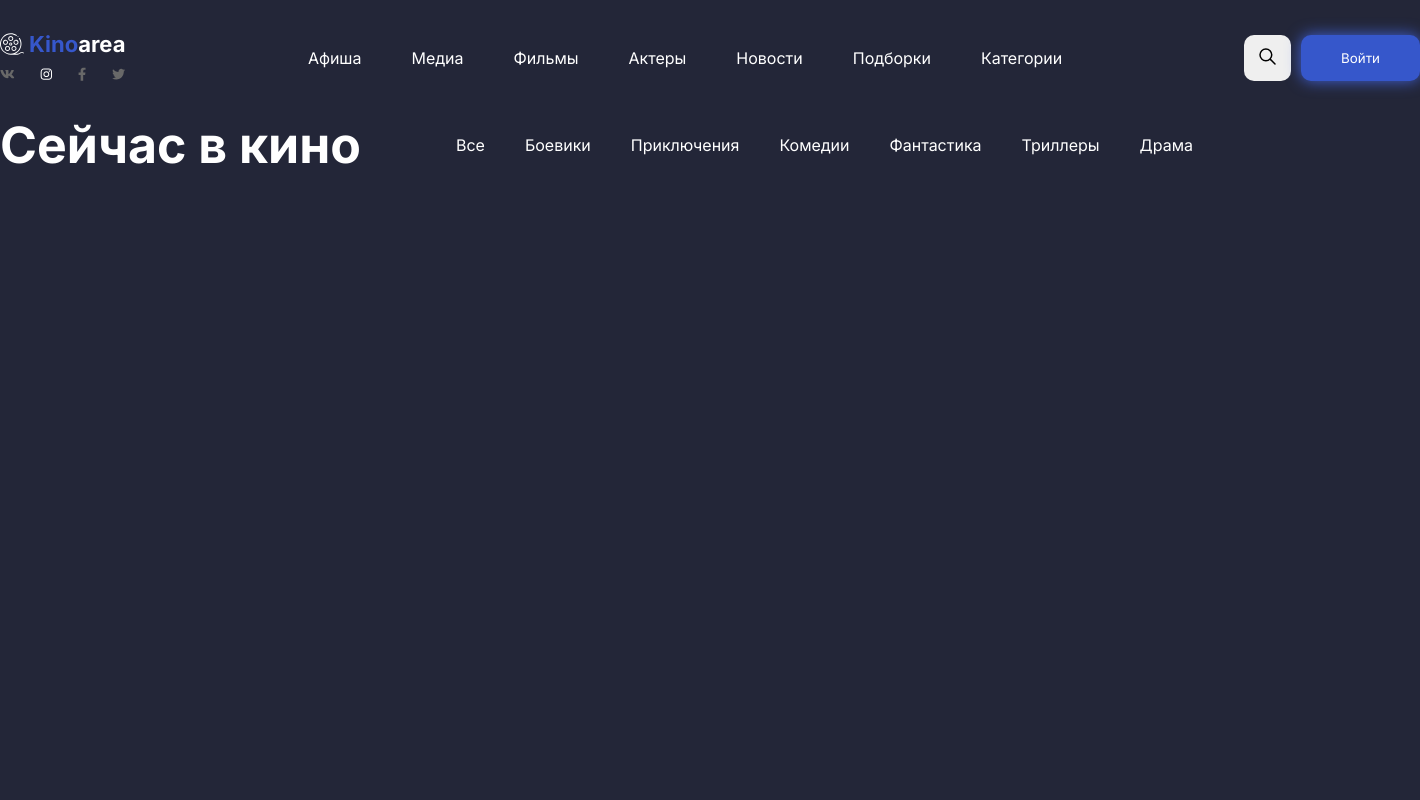
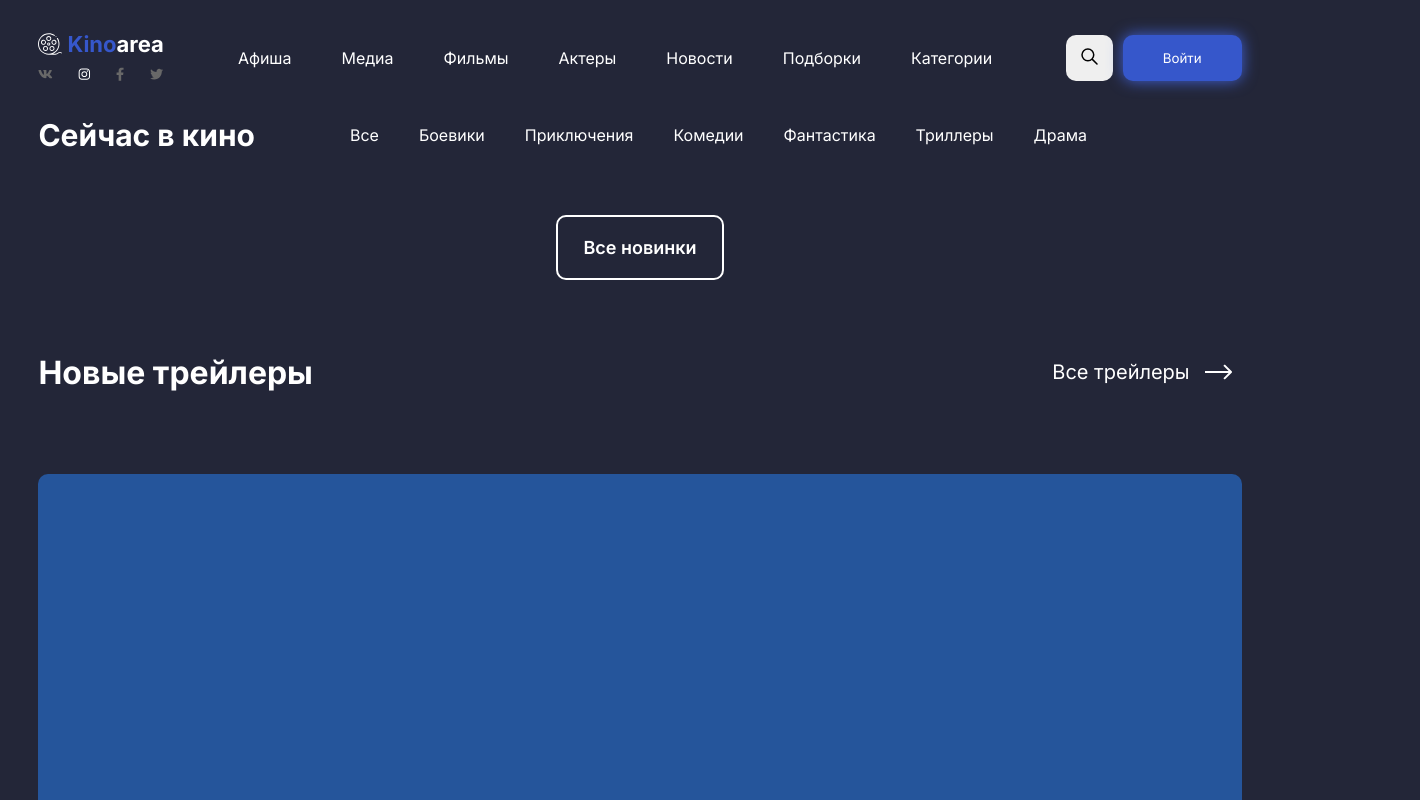
Before and after one commit to Amal-web-dev/KinoArea, a website built with Vite: page index.html in a window 1280 px wide. Shown: the top 800 px of the page, 1420 px wide, since content can reach past the window. Built offline with nearby package versions, Linux system fonts and the light colour scheme; no server answers; files whose address does not match are found by name.

Commit message:
almost finished trailer

```diff
--- a/index.html
+++ b/index.html
@@ -10,7 +10,7 @@
   <body>
 
     <div class="container">
-    <header>
+    <!-- <header>
       <div class="header-left">
         <div class="cinema-icon-block">
         <img src="./public/icon/cinema-icon.svg" class="cinema-logo" draggable="false">
@@ -44,10 +44,10 @@
       </div>
       </div>
       <div class="header-right">
-        <button class="search-btn"><img src="./public/icon/search-icon.svg" alt=""></button>
+        <button class="search-btn"><img src="./public/icon/search-icon.svg"></button>
         <button class="btn-sign-in">Войти</button>
       </div>
-    </header>
+    </header> -->
 
     <div class="genre-block">
       <div class="h1-block-movie-now">
@@ -73,6 +73,33 @@
           </div>
         </div> -->
       </div>
+      <div class="btn-block">
+        <button>Все новинки</button>
+      </div>
+
+      <div class="new-trailer-block">
+        <div class="block-trailer">
+          <h1>Новые трейлеры</h1>
+          <div class="trailer-right">
+          <p>Все трейлеры</p>
+          <img src="./public/icon/Arrow-right.svg" alt="">
+        </div>
+        </div>
+
+        <div class="movie-trailer-block">
+          <div class="movie-trailer"></div>
+          <div class="comment-block">
+           <div class="comment-left">
+            <h1>Joker</h1>
+            <img src="./public/icon/network-icon.svg">
+           </div>
+           <div class="comment-right">
+            <button class="btn-like"><img src="./public/icon/Like.svg"></button>
+            <button class="btn-disLike"><img src="./public/icon/disLike.svg"></button>
+           </div>
+          </div>
+        </div>
+      </div>
     </main>
   </div>
 
--- a/main.js
+++ b/main.js
@@ -1,9 +1,12 @@
 import axios from 'axios'
+import { header } from "./modules/header.js";
+
 let img  = import.meta.env.VITE_BASE_IMG
 let moviesBlock = document.querySelector('.movies-block')
 
 //  change icon color
-let cinemaLogo = document.querySelector('.cinema-logo')
+setTimeout(() => {
+    let cinemaLogo = document.querySelector('.cinema-logo')
 cinemaLogo.onclick = () => {
     if (cinemaLogo.src.includes('cinema1.svg')) {
       cinemaLogo.src = './public/icon/cinema-icon.svg';
@@ -11,16 +14,17 @@ cinemaLogo.onclick = () => {
       cinemaLogo.src = './public/icon/cinema1.svg';
     }
   };
+}, 500);
 
-//   change icon  color
+//  change icon color
 
 axios.get("https://api.themoviedb.org/3/movie/popular?language=ru-RU", {
     headers: {
         Authorization: `Bearer ${import.meta.env.VITE_API_KEY}`
     }
-}).then(res => reloadMovie(res.data.results))
+}).then(res => reloadMovie(res.data.results.slice(0, 12)))
 
-
+//  создает обложки кино
 function reloadMovie(arr) {
     for (const movie of arr) {
         let movieBlock = document.createElement('div')
@@ -52,3 +56,7 @@ function reloadMovie(arr) {
         cardBlock.append(cardMovie)
     }
 }
+
+//  создает обложки кино
+
+header()
--- /dev/null
+++ b/modules/header.js
@@ -0,0 +1,58 @@
+export function header() {
+let container = document.querySelector('.container')
+
+    let typeMovie = ['Афиша', 'Медиа', 'Фильмы', 'Актеры', 'Новости', 'Подборки', 'Категории']
+
+    let header = document.createElement('div')
+    let headerLeft = document.createElement('div')
+    let headerCenter = document.createElement('div')
+    let headerRight = document.createElement('div')
+    let cinemaIconBlock = document.createElement('div')
+    let cinemaIcon = document.createElement('img')
+    let cinemaIconSpan = document.createElement('span')
+    let cinemaIconP = document.createElement('p')
+    let networkIconsBlock = document.createElement('div')
+    let networkIcon = document.createElement('img')
+    let buttonSearh = document.createElement('button')
+    let buttonSignIn = document.createElement('button')
+    let iconSearch = document.createElement('img')
+
+
+    header.classList.add('header-main')
+    headerLeft.classList.add('header-left')
+    headerCenter.classList.add('header-center')
+    headerRight.classList.add('header-right')
+    cinemaIconBlock.classList.add('cinema-icon-block')
+    cinemaIcon.classList.add('cinema-logo')
+    networkIconsBlock.classList.add('network-icons')
+    buttonSearh.classList.add('search-btn')
+    buttonSignIn.classList.add('btn-sign-in')
+
+    iconSearch.src = './public/icon/search-icon.svg'
+    buttonSignIn.innerHTML = 'Войти'
+    cinemaIconP.innerHTML = 'area'
+    cinemaIconSpan.innerHTML = 'Kino'
+    cinemaIcon.src = './public/icon/cinema-icon.svg'
+    networkIcon.src = './public/icon/network-icon.svg'
+
+   for (const mov of typeMovie) {
+    let aType = document.createElement('a')
+    let hoveredBlock = document.createElement('div')
+    hoveredBlock.classList.add('hovered-block')
+
+    aType.href = '#'
+    aType.innerHTML = mov
+
+    hoveredBlock.append(aType)
+    headerCenter.append(hoveredBlock)
+   }
+
+   container.prepend(header)
+   header.append(headerLeft, headerCenter, headerRight)
+   headerLeft.append(cinemaIconBlock, networkIconsBlock)
+   cinemaIconBlock.append(cinemaIcon, cinemaIconSpan, cinemaIconP)
+   networkIconsBlock.append(networkIcon)
+   headerRight.append(buttonSearh, buttonSignIn)
+   buttonSearh.append(iconSearch)
+
+}
--- a/style.css
+++ b/style.css
@@ -29,11 +29,12 @@ button:active {
 }
 
 .container {
-  width: 1420px;
+  width: 1920px;
+  max-width: 94%;
   margin: 30px auto;
 }
 
-header {
+.header-main {
   height: 55px;
   color: white;
   display: flex;
@@ -42,7 +43,7 @@ header {
   width: 100%;
 }
 
-header a {
+.header-main a {
   color: white;
 }
 
@@ -76,6 +77,12 @@ a  {
   gap: 30px;
 }
 
+.header-right {
+  display: flex;
+  gap: 10px;
+  align-items: center;
+}
+
 .search-btn {
   padding: 13px 15px;
   border-radius: 10px;
@@ -101,7 +108,7 @@ a  {
   transition: .3s;
 }
 
-.header-right {
+.header-main-right {
   display: flex;
   gap: 10px;
   align-items: center;
@@ -135,7 +142,7 @@ a  {
 }
 
 .genre-block h1 {
-  font-size: 50px;
+  font-size: 30px;
 }
 
 .all-genre {
@@ -226,3 +233,115 @@ a  {
   right: 15px;
   z-index: 3;
 }
+
+.btn-block {
+  width: 100%;
+  text-align: center;
+}
+
+.btn-block button {
+  background-color: transparent;
+  border: 2px solid white;
+  color: white;
+  padding: 20px 25px;
+  border-radius: 10px;
+  transition: .4s;
+  font-size: 18px;
+  font-weight: 600;
+}
+
+.btn-block button:hover {
+  background-color: white;
+  color: #232638;
+}
+
+.block-trailer {
+  display: flex;
+  justify-content: space-between;
+  align-items: center;
+  color: white;
+}
+
+.trailer-right {
+  display: flex;
+  align-items: center;
+  gap: 15px;
+  padding: 10px;
+  border-radius: 10px;
+  transition: .3s;
+  cursor: pointer;
+}
+
+.trailer-right:hover {
+  background-color: #25559B;
+}
+
+.trailer-right p {
+  font-size: 20px;
+}
+
+.new-trailer-block {
+  margin-top: 70px;
+}
+
+.movie-trailer-block {
+  width: 100%;
+  height: 1100px;
+  margin-top: 80px;
+  position: relative;
+}
+
+.movie-trailer {
+  width: 100%;
+  height: 90%;
+  background-color: #25559B;
+  background-image: url(./public/img/joker-img.png);
+  background-position: top;
+  background-size: 100%;
+  background-repeat: no-repeat;
+  border-radius: 10px;
+}
+
+.comment-block {
+  position: absolute;
+  bottom: 0;
+  width: 100%;
+  height: 10%;
+  display: flex;
+  justify-content: space-between;
+  align-items: center;
+}
+
+.comment-left {
+  display: flex;
+  color: white;
+  gap: 30px;
+}
+
+.comment-left img {
+  width: 150px;
+}
+
+.comment-right {
+  display: flex;
+  align-items: center;
+  gap: 10px;
+}
+
+.btn-like,
+.btn-disLike {
+  background-color: #1B2133;
+  padding: 10px;
+  border-radius: 10px;
+  border: none;
+  cursor: pointer;
+}
+
+.btn-disLike {
+  display: flex;
+}
+
+.btn-like img,
+.btn-disLike img {
+  width: 20px;
+}
```
Also changed, not shown: public/icon/Arrow-right.svg (added), public/icon/Like.svg (added), public/icon/disLike.svg (added).
